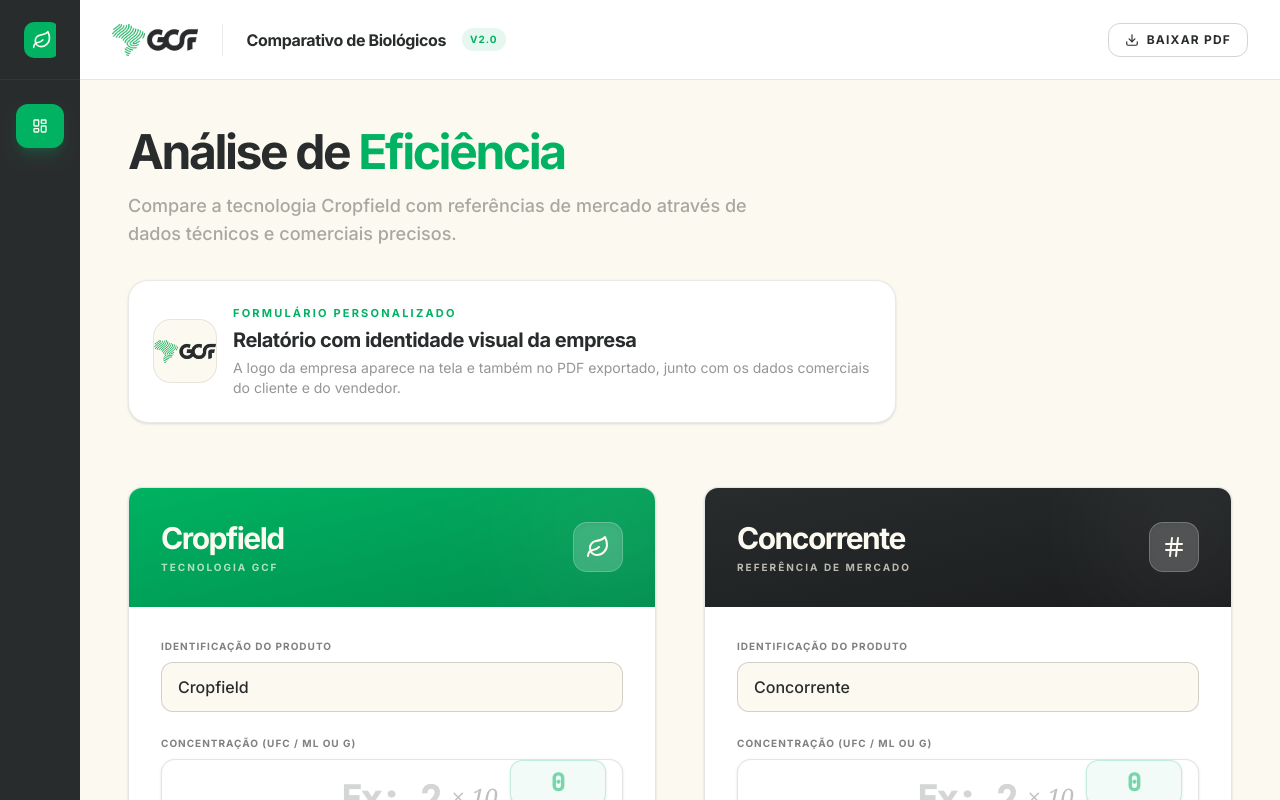
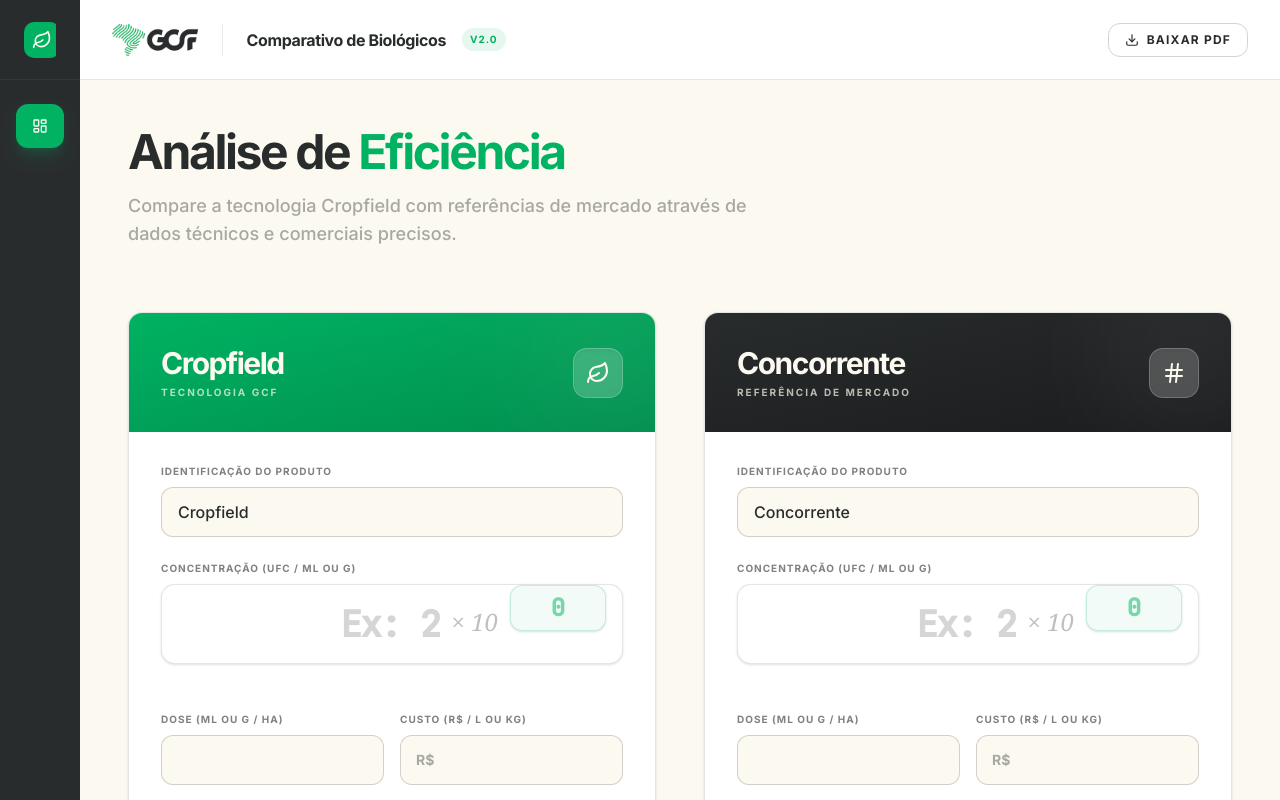
Before and after one commit to CassiaPerez/biocomparativo, a React (Vite) app: page / in a window 1280 px wide. Shown: the top 800 px of the page. Built offline with nearby package versions, Linux system fonts and the light colour scheme.

Commit message:
Updated App.tsx

```diff
--- a/src/App.tsx
+++ b/src/App.tsx
@@ -1036,18 +1036,6 @@ export default function App() {
                 Compare a tecnologia Cropfield com referências de mercado através de dados técnicos e comerciais precisos.
               </p>
 
-              <div className="mt-8 bg-white border border-gcf-black/10 rounded-[20px] p-5 sm:p-6 shadow-sm max-w-3xl">
-                <div className="flex flex-col sm:flex-row sm:items-center gap-4">
-                  <div className="h-16 w-16 rounded-[18px] border border-gcf-black/10 bg-gcf-offwhite flex items-center justify-center overflow-hidden shrink-0">
-                    <img src={gcfLogo} alt="Logo da empresa" className="max-h-10 w-auto" draggable={false} />
-                  </div>
-                  <div>
-                    <p className="text-[11px] font-bold uppercase tracking-[0.2em] text-gcf-green mb-1">Formulário personalizado</p>
-                    <h3 className="text-lg sm:text-xl font-bold tracking-tight text-gcf-black">Relatório com identidade visual da empresa</h3>
-                    <p className="text-sm text-gcf-black/50 mt-1">A logo da empresa aparece na tela e também no PDF exportado, junto com os dados comerciais do cliente e do vendedor.</p>
-                  </div>
-                </div>
-              </div>
             </div>
 
             <div className="grid grid-cols-1 lg:grid-cols-2 gap-8 lg:gap-12 items-start relative">
```
